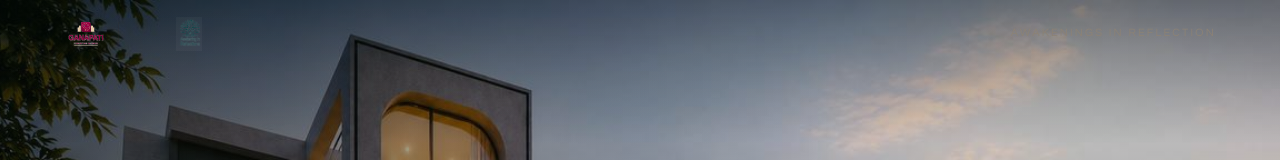
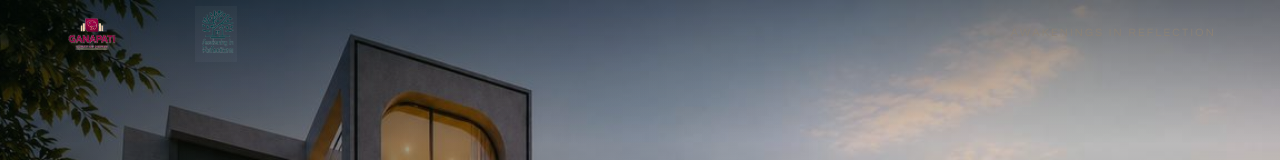
Before and after one commit to Abhi011999/ganapati-air-landing, a Next.js app: page / in a window 1280 px wide. Shown: the top 160 px of the page. Built offline with nearby package versions, Linux system fonts and the light colour scheme.

Commit message:
fix: increase logo sizes in nav, AIR logo larger than Ganapati

```diff
--- a/components/LandingPage.tsx
+++ b/components/LandingPage.tsx
@@ -117,7 +117,7 @@ export default function LandingPage() {
             <Image
               src="/ganapati-logo.png"
               alt="Ganapati Builders"
-              width={36} height={36}
+              width={48} height={48}
               style={{ objectFit: "contain", borderRadius: 6, flexShrink: 0, display: "block" }}
             />
           </div>
@@ -126,7 +126,7 @@ export default function LandingPage() {
             <Image
               src="/air-logo.png"
               alt="Ganapati AIR"
-              width={100} height={34}
+              width={130} height={56}
               style={{ objectFit: "contain", display: "block" }}
             />
           </div>
```
